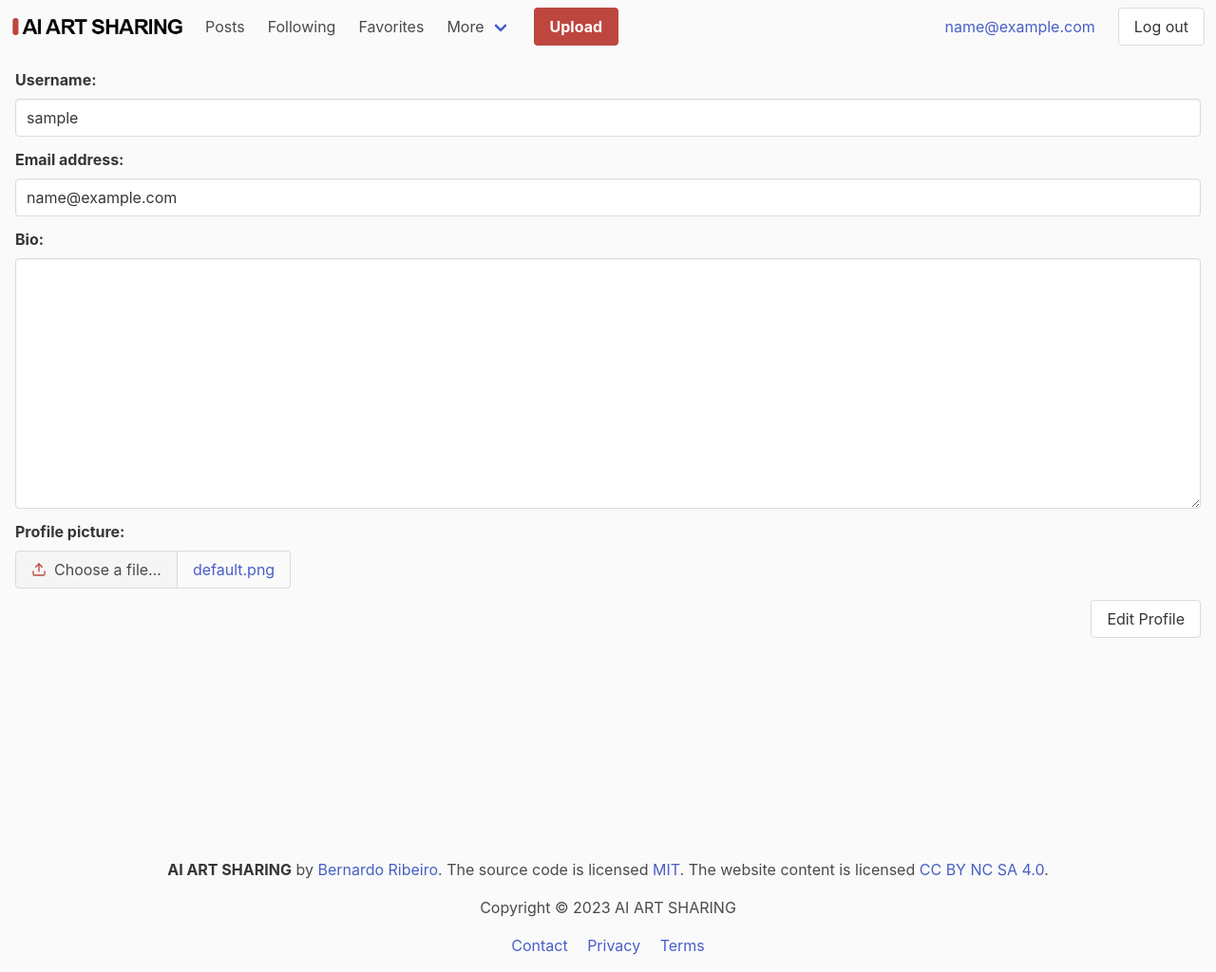
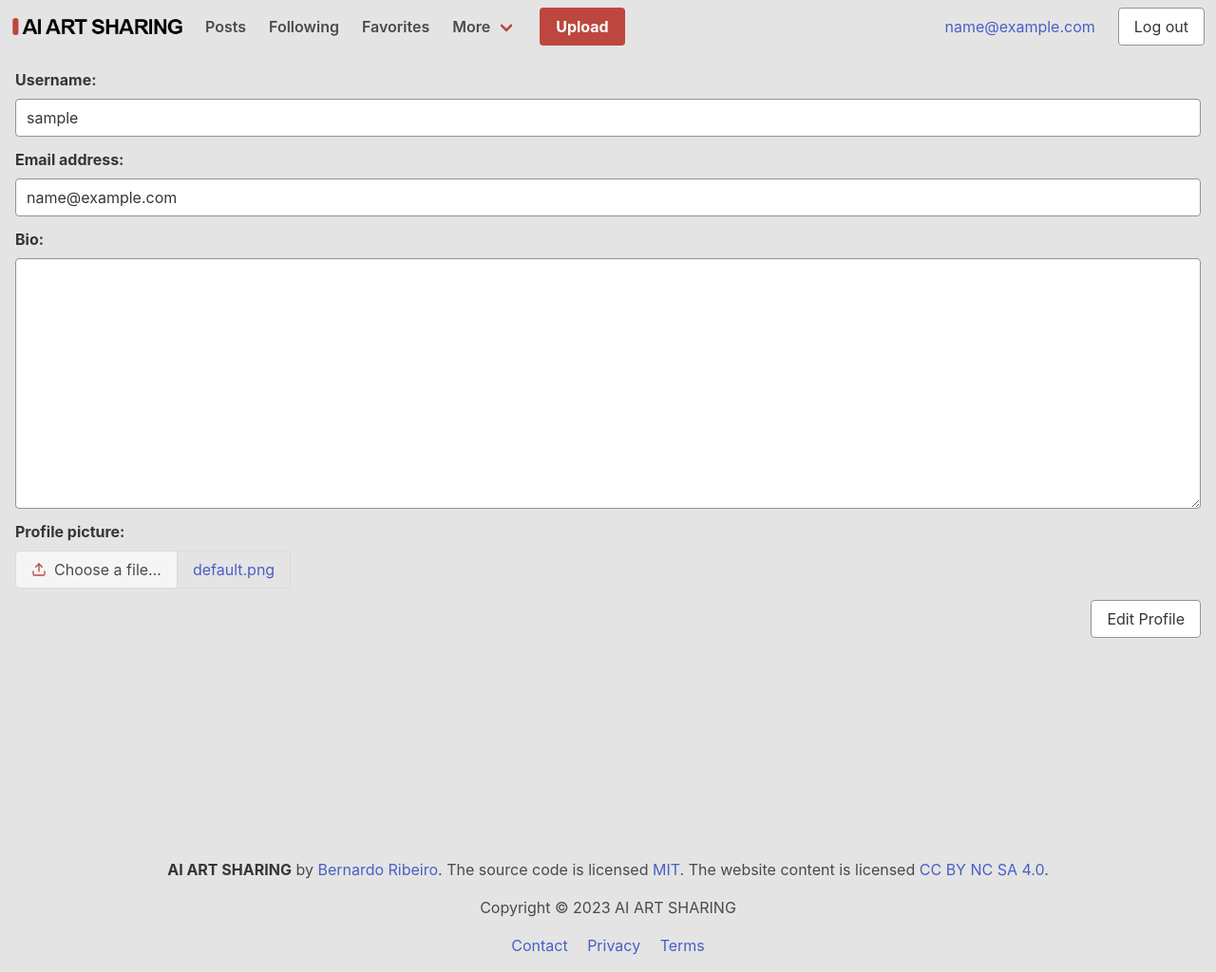
Before and after one commit to bernasx/aiartsharing, a Django app: page /auth/profile/edit/ in a window 1280 px wide. Shown: the whole page at 95% size. Run offline with Django 4.2, Linux system fonts and the light colour scheme; the visitor is signed in with stand-in values (Sample User, id 1); data comes from the database, SQL or seed files in the repository; some libraries are stand-ins or nearby versions.

Commit message:
Changed up colors a bit Fixed non authenticated users not being able to see detail page Fixed like count not showing up in favorites and following

```diff
--- a/aiart_main/templates/partials/navbar.html
+++ b/aiart_main/templates/partials/navbar.html
@@ -16,20 +16,24 @@
   <div id="navbar-main" class="navbar-menu">
     <div class="navbar-start">
 
-      <a href="{% url 'content:list_imagepost' %}" class="navbar-item">
+      <a href="{% url 'content:list_imagepost' %}" class="navbar-item has-text-weight-semibold">
         Posts
       </a>
 
-      <a href="{% url 'content:following_feed' %}" class="navbar-item">
+      {%if user.is_authenticated%}
+
+      <a href="{% url 'content:following_feed' %}" class="navbar-item has-text-weight-semibold">
         Following
       </a>
 
-      <a href="{% url 'content:favorites' %}" class="navbar-item">
+      <a href="{% url 'content:favorites' %}" class="navbar-item has-text-weight-semibold">
         Favorites
       </a>
 
+      {%endif%}
+
       <div class="navbar-item has-dropdown is-hoverable">
-        <a class="navbar-link">
+        <a class="navbar-link has-text-weight-semibold">
           More
         </a>
 
--- a/static/css/base.css
+++ b/static/css/base.css
@@ -1,5 +1,5 @@
-body, .navbar {
-    background-color: #FAFAFA;
+body, .navbar, .footer {
+    background-color: #e4e4e4;
 }
 
 .fit-screen {
@@ -16,6 +16,11 @@ body, .navbar {
 .pagination-link.is-current {
     background-color: #BD473F;
     border-color: #BD473F;
+}
+
+a.navbar-item:hover, .navbar-link:hover, .navbar-item.has-dropdown:hover .navbar-link   {
+    background-color: #ebebeb;
+    color: #BD473F;
 }
 
 /* Leave this here until I decide whether or not to override border colors....
@@ -35,6 +40,16 @@ body, .navbar {
 /* Arrow in a select element */
 .select::after {
     border-color:#BD473F !important;
+}
+
+a.navbar-link::after {
+    border-color:#BD473F !important;
+}
+
+/* change borders to be thicker */
+
+.input, .button, .select select, .textarea {
+    border-color: #949494;
 }
 
 
```
Also changed, not shown: aiart_content/templates/imageposts/detail.html (+8 -3 lines), aiart_content/views.py (+12 -11 lines).
